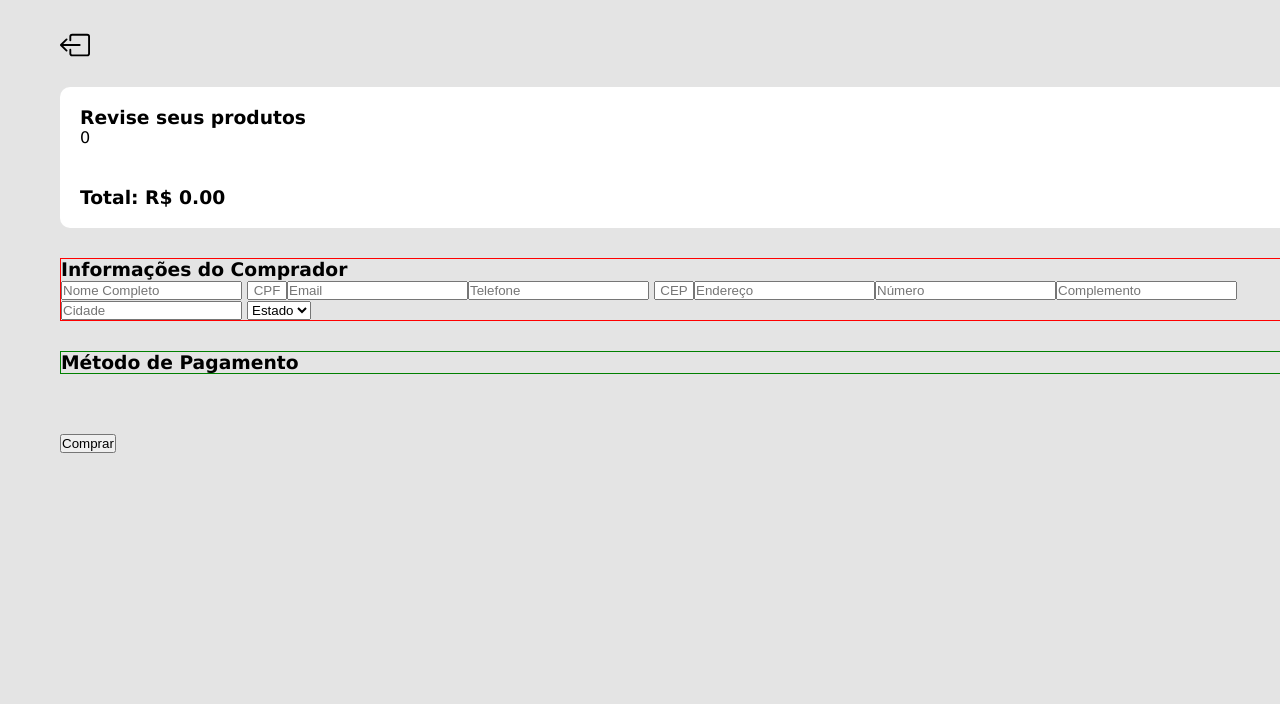
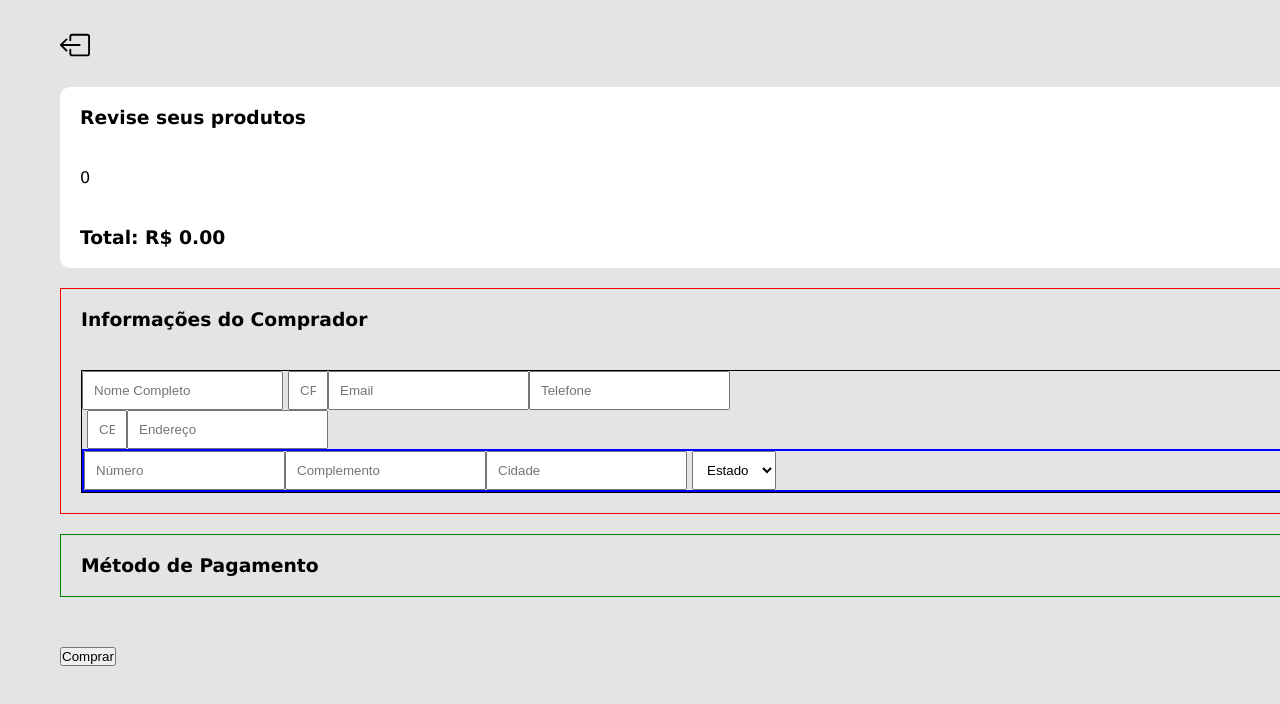
Before and after one commit to laurenzdpinder/react-store, a React (Create React App) app: page /purchcase in a window 1280 px wide. Shown: the top 704 px of the page. Built offline with nearby package versions, Linux system fonts and the light colour scheme.

Commit message:
style: update inputs Purchcase

```diff
--- a/src/assets/css/Purchcase.css
+++ b/src/assets/css/Purchcase.css
@@ -16,6 +16,11 @@
   background-color: rgba(255, 255, 255);
   margin: 20px 30px;
   padding: 20px;
+}
+
+.products-review-title {
+  /* border: 1px solid black; */
+  margin-bottom: 40px;
 }
 
 .product-review {
@@ -76,10 +81,37 @@
 
 .buyer-info {
   border: 1px solid red;
-  margin: 30px;
+  margin: 20px 30px;
+  padding: 20px;
+}
+
+.buyer-info-title {
+  /* border: 1px solid black; */
+  margin-bottom: 40px;
+}
+
+.buyer-info-inputs {
+  border: 1px solid black;
+  display: flex;
+  flex-direction: column;
+}
+
+.buyer-info-inputs input {
+  padding: 10px;
+  /* width: auto; */
+}
+
+.buyer-info-inputs select {
+  padding: 10px;
+}
+
+.buyer-info-inputs-3 {
+  border: 2px solid blue;
+  display: flex;
 }
 
 .payment-method {
   border: 1px solid green;
-  margin: 30px;
+  margin: 20px 30px;
+  padding: 20px;
 }
--- a/src/pages/Purchcase.js
+++ b/src/pages/Purchcase.js
@@ -35,7 +35,9 @@ function Purchcase() {
       </button>
 
       <div className="products-review">
-        <div><h3>Revise seus produtos</h3></div>
+        <div className="products-review-title">
+          <h3>Revise seus produtos</h3>
+        </div>
         <div>
           {
             products.length
@@ -69,7 +71,12 @@ function Purchcase() {
 
       <div className="buyer-info">
         <form>
+          <div className="buyer-info-title">
             <h3>Informações do Comprador</h3>
+          </div>
+
+          <div className="buyer-info-inputs">
+            <div>
               <input
                 placeholder="Nome Completo"
                 type="text"
@@ -86,6 +93,9 @@ function Purchcase() {
                 placeholder="Telefone"
                 type="tel"
               />
+            </div>
+
+            <div>
               <input
                 placeholder="CEP"
                 type="Number"
@@ -94,6 +104,9 @@ function Purchcase() {
                 placeholder="Endereço"
                 type="text"
               />
+            </div>
+
+            <div className="buyer-info-inputs-3">
               <input
                 placeholder="Número"
                 type="text"
@@ -109,6 +122,9 @@ function Purchcase() {
               <select>
                 <option value="">Estado</option>
               </select>
+            </div>
+          </div>
+
         </form>
       </div>
 
```
Lines whose indentation alone changed are shown as unchanged.
